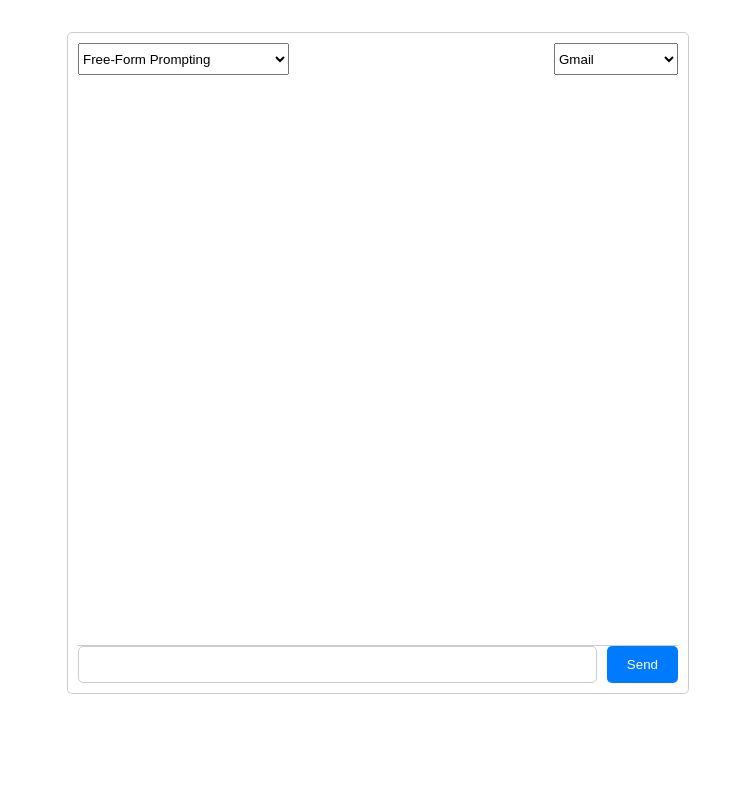
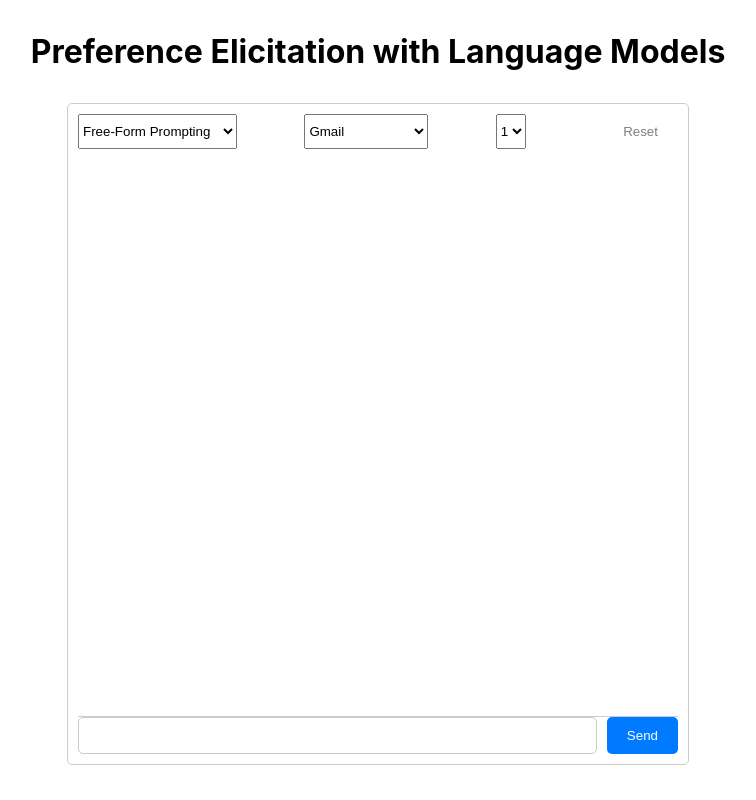
Before and after one commit to chengzr01/thesis-study, a React (Create React App) app: page / in a window 1280 px wide. Shown: the whole page, without its empty margins (262-1018 px from the left). Built offline with nearby package versions, Linux system fonts and the light colour scheme.

Commit message:
finish development

```diff
--- a/src/App.js
+++ b/src/App.js
@@ -8,6 +8,9 @@ function App() {
   const [input, setInput] = useState("");
   const [selectedApp, setSelectedApp] = useState("gmail");
   const [testSetting, setTestSetting] = useState("free-form-prompting");
+  const [testState, setTestState] = useState("unfinished");
+  const [epochNumber, setEpochNumber] = useState(0);
+  const [trialNumber, setTrialNumber] = useState(1);
   const messagesEndRef = useRef(null);
 
   const scrollToBottom = () => {
@@ -18,6 +21,10 @@ function App() {
     setSelectedApp(event.target.value);
   };
 
+  const handleTrialChange = (event) => {
+    setTrialNumber(event.target.value);
+  };
+
   const handleSettingChange = (event) => {
     setTestSetting(event.target.value);
     const _ = setTimeout(() => {
@@ -25,17 +32,22 @@ function App() {
     });
   };
 
+  const handleReset = () => {
+    setMessages([]);
+  };
+
   const handleSend = () => {
     if (input.trim()) {
       const newMessage = { text: input, sender: "user" };
       setMessages([...messages, newMessage]);
       scrollToBottom();
-      if (testSetting == "free-form-prompting") {
+      if (testSetting === "free-form-prompting") {
         axios
           .post("/serve/response/", {
             motivation_app: selectedApp,
             instruction: input,
             message: [],
+            mode: "finetuned",
           })
           .then((response) => {
             console.log(response.data.data);
@@ -53,12 +65,14 @@ function App() {
           .catch((error) => {
             console.error("There was an error!", error);
           });
-      } else if (testSetting == "original-preference-elicitation") {
+      } else if (testSetting === "original-preference-elicitation") {
+        if (testState === "unfinished") {
           axios
-          .post("/serve/response/", {
+            .post("/serve/question/", {
               motivation_app: selectedApp,
               instruction: input,
-            message: [],
+              message: messages,
+              mode: "original",
             })
             .then((response) => {
               console.log(response.data.data);
@@ -71,17 +85,23 @@ function App() {
                   },
                 ]);
                 scrollToBottom();
+                let newEpochNumber = epochNumber + 1;
+                setEpochNumber(newEpochNumber);
+                if (newEpochNumber >= trialNumber) {
+                  setTestState("finished");
+                }
               }, 1000);
             })
             .catch((error) => {
-            console.error("There was an error!", error);
+              console.error(error);
             });
-      } else if (testSetting == "finetuned-preference-elicitation") {
+        } else {
           axios
             .post("/serve/response/", {
               motivation_app: selectedApp,
               instruction: input,
-            message: [],
+              message: messages,
+              mode: "original",
             })
             .then((response) => {
               console.log(response.data.data);
@@ -94,25 +114,89 @@ function App() {
                   },
                 ]);
                 scrollToBottom();
+                setTestState("unfinished");
+                setEpochNumber(0);
+              }, 1000);
+            })
+            .catch((error) => {
+              console.error(error);
+            });
+        }
+      } else if (testSetting === "finetuned-preference-elicitation") {
+        if (testState === "unfinished") {
+          axios
+            .post("/serve/question/", {
+              motivation_app: selectedApp,
+              instruction: input,
+              message: messages,
+              mode: "finetuned",
+            })
+            .then((response) => {
+              console.log(response.data.data);
+              const _ = setTimeout(() => {
+                setMessages((prevMessages) => [
+                  ...prevMessages,
+                  {
+                    text: response.data.data.response,
+                    sender: "bot",
+                  },
+                ]);
+                scrollToBottom();
+                let newEpochNumber = epochNumber + 1;
+                setEpochNumber(newEpochNumber);
+                if (newEpochNumber >= trialNumber) {
+                  setTestState("finished");
+                }
+              }, 1000);
+            })
+            .catch((error) => {
+              console.error("There was an error!", error);
+            });
+        } else {
+          axios
+            .post("/serve/response/", {
+              motivation_app: selectedApp,
+              instruction: input,
+              message: messages,
+              mode: "finetuned",
+            })
+            .then((response) => {
+              console.log(response.data.data);
+              const _ = setTimeout(() => {
+                setMessages((prevMessages) => [
+                  ...prevMessages,
+                  {
+                    text: response.data.data.response,
+                    sender: "bot",
+                  },
+                ]);
+                scrollToBottom();
+                setTestState("unfinished");
+                setEpochNumber(0);
               }, 1000);
             })
             .catch((error) => {
               console.error("There was an error!", error);
             });
         }
+      }
       setInput("");
     }
   };
 
   return (
-    <div>
     <div
-        className="chatbot"
       style={{
         marginTop: "2em",
         marginBottom: "2em",
       }}
     >
+      <div
+        style={{ textAlign: "center", marginTop: "2em", marginBottom: "2em" }}
+      >
+        <h1>Preference Elicitation with Language Models</h1>
+      </div>
+      <div className="chatbot">
         <div
           style={{
             display: "flex",
@@ -130,10 +214,10 @@ function App() {
           >
             <option value="free-form-prompting">Free-Form Prompting</option>
             <option value="original-preference-elicitation">
-              Original Preference Elicitation
+              Preference Elicitation Ⅰ
             </option>
             <option value="finetuned-preference-elicitation">
-              Finetuned Preference Elicitation
+              Preference Elicitation Ⅱ
             </option>
           </select>
           <select
@@ -153,6 +237,24 @@ function App() {
             <option value="ms_excel">MS Excel</option>
             <option value="ms_powerpoint">MS PowerPoint</option>
           </select>
+          <select
+            value={trialNumber}
+            onChange={handleTrialChange}
+            style={{
+              paddingTop: "0.5em",
+              paddingBottom: "0.5em",
+            }}
+          >
+            <option value={1}>1</option>
+            <option value={3}>3</option>
+            <option value={5}>5</option>
+          </select>
+          <button
+            onClick={handleReset}
+            style={{ backgroundColor: "white", color: "gray" }}
+          >
+            Reset
+          </button>
         </div>
         <div className="messages">
           {messages.map((msg, index) => (
--- a/src/index.css
+++ b/src/index.css
@@ -34,7 +34,6 @@ code {
   margin-bottom: 10px;
   padding: 10px;
   border-radius: 5px;
-  max-width: 80%;
 }
 
 .message.user {
```
Lines whose indentation alone changed are shown as unchanged.
